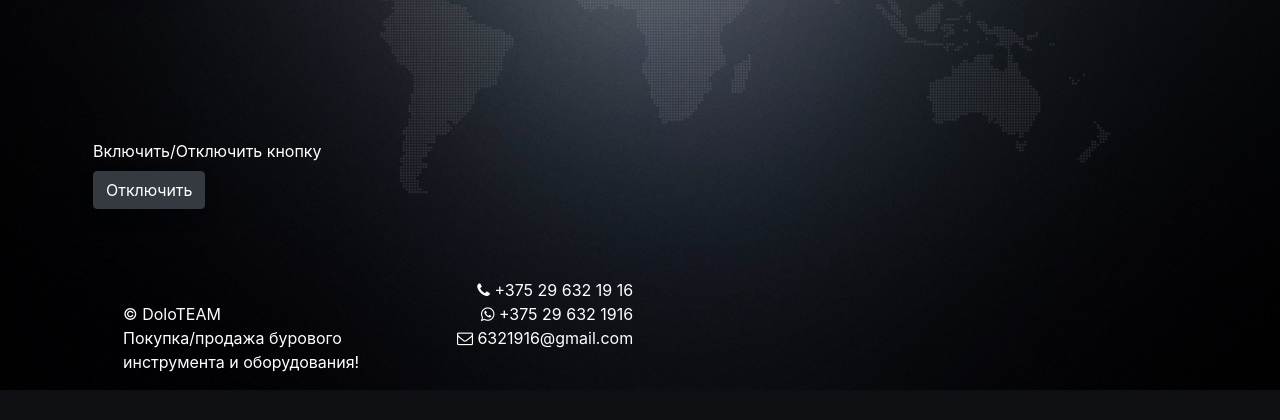
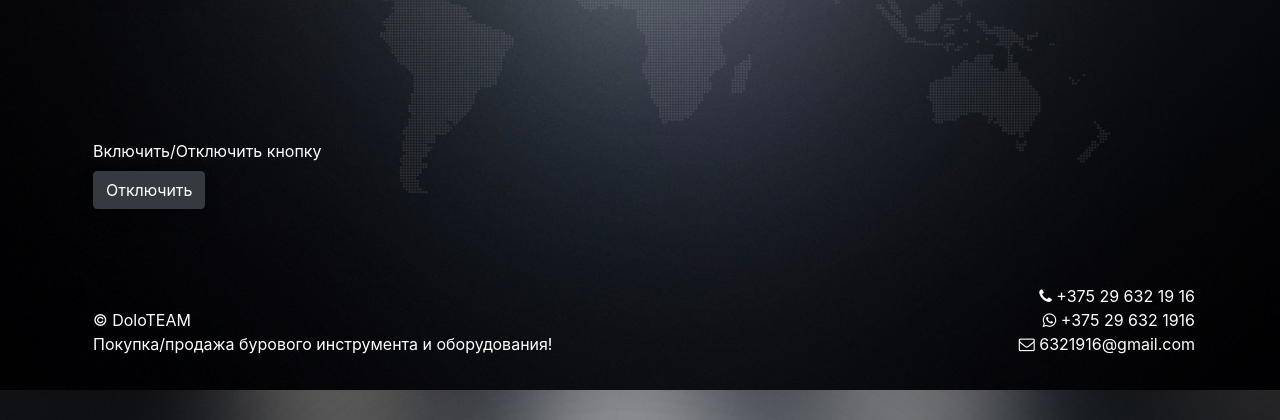
Before and after one commit to AlexanderIvanov20/BotResender, a Django app: page /set-count/ in a window 1280 px wide. Shown: the part 410-830 px from the top of the page. Before the commit the page ends 800 px from the top, so only its background shows below. Run offline with Django 3.2, Linux system fonts and the light colour scheme; some libraries are stand-ins or nearby versions.

Commit message:
footer fix

```diff
--- a/Resender/templates/new_index1.html
+++ b/Resender/templates/new_index1.html
@@ -50,13 +50,11 @@
             </div>
         </div>
 
-
-        <footer class="footer mt-5">
-            <div class="container">
-                <div class="row ml-2">
+        <footer class="row pl-2">
             <!-- <div class="col-md-6 col-sm-6 col-xs-6"> -->
-                    <div class="col-md-6 mt-4">
-                        <p class="animate fade-in animation-time-2s delay-1-5s">
+            <div class="col-md-6">
+                <p class="animate fade-in animation-time-2s delay-1-5s mt-4">
+                    <!-- style="position: relative; opacity: 0; top: -14px;"> -->
                     © DoloTEAM<br>
                     Покупка/продажа бурового инструмента и оборудования!
                 </p>
@@ -64,13 +62,12 @@
             <!-- <div class="col-md-6 col-sm-6 col-xs-6"> -->
             <div class="col-md-6 text-right">
                 <p class="animate fade-in animation-time-2s delay-1-5s">
+                    <!-- style="position: relative; opacity: 0; top: -14px;"> -->
                     <i class="fa fa-phone"></i> <a href="tel:+375296321916">+375 29 632 19 16</a><br>
                     <i class="fa fa-whatsapp"></i> <a href="https://wa.me/375296321916">+375 29 632 1916</a><br>
                     <i class="fa fa-envelope-o"></i> <a href="mailto:6321916@gmail.com">6321916@gmail.com</a>
                 </p>
             </div>
-                </div>
-            </div>
         </footer>
     </div>
 </main>
--- a/Resender/templates/style.html
+++ b/Resender/templates/style.html
@@ -24,11 +24,6 @@
         color: white !important;
     }
 
-    footer {
-        bottom: 0;
-        position: absolute;
-        width: 44%;
-    }
 
     .vertical-center {
         min-height: 100%;
```
Also changed, not shown: Resender/templates/new_index.html (+1 -6 lines). Lines whose indentation alone changed are shown as unchanged.
